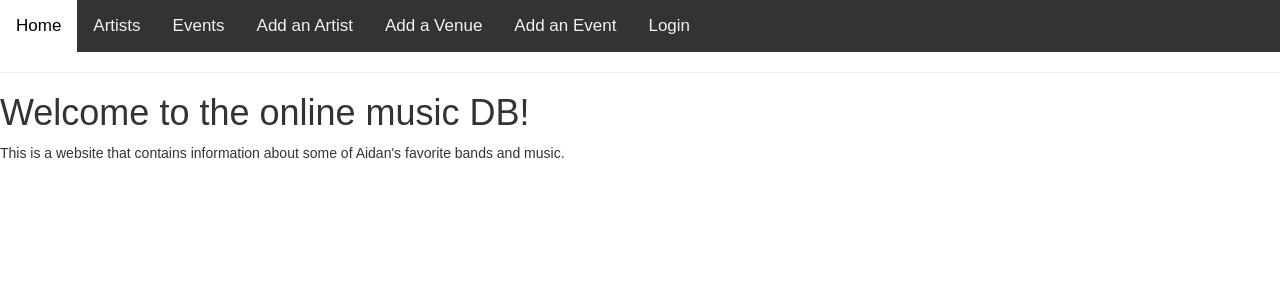
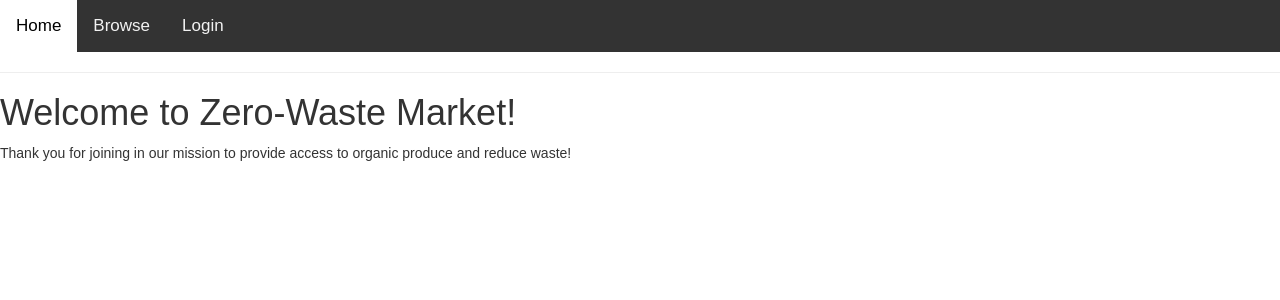
Before and after one commit to AidanD-boot/ZeroWasteMarket, a Flask app: page / in a window 1280 px wide. Shown: the top 300 px of the page. Run offline with Flask 2, Linux system fonts and the light colour scheme; parts of the project's set-up code (start-up, migrations or seed data) failed here and were passed over; some libraries are stand-ins or nearby versions.

Commit message:
Updated routes

```diff
--- a/app/models.py
+++ b/app/models.py
@@ -7,12 +7,6 @@ class Produce(db.Model):
     name = db.Column(db.Integer, primary_key=True)
     type = db.Column(db.String(64), index=True)
     quantity = db.Column(db.String(64), index=True)
-
-class Artist(db.Model):
-    id = db.Column(db.Integer, primary_key=True)
-    name = db.Column(db.String(64), index=True)
-    hometown = db.Column(db.String(64), index=True)
-    bio = db.Column(db.String(300), index=True)
 
 class User(db.Model,UserMixin):
     id = db.Column(db.Integer, primary_key=True)
--- a/app/routes.py
+++ b/app/routes.py
@@ -2,8 +2,8 @@ from flask import render_template, flash, redirect, url_for, request
 from flask_login import current_user, login_user, logout_user, login_required
 from werkzeug.urls import url_parse
 from app import app,db
-from app.forms import newArtistForm, RegistrationForm, LoginForm, newEventForm, newVenueForm
-from app.models import Artist,User,Event,Venue
+from app.forms import RegistrationForm, LoginForm
+from app.models import User
 
 
 @app.route('/')
@@ -11,60 +11,6 @@ from app.models import Artist,User,Event,Venue
 def index():
     return render_template('index.html', title='Home')
 
-@app.route('/browse')
-def artists():
-    artists = Artist.query.all()
-    return render_template('artists.html', artists=artists, title='Artists')
-
-@app.route('/artist/<name>')
-def artist(name):
-    artist = Artist.query.filter_by(name=name).first()
-    return render_template('artist.html', artist=artist, title='Artist')
-
-@app.route('/events')
-def events():
-    events = Event.query.all()
-    return render_template('events.html', events=events, title='Events')
-
-@app.route('/event/<name>')
-def event(name):
-    event = Event.query.filter_by(name=name).first()
-    return render_template('event.html', event=event, title='Event')
-
-@app.route('/addEvent', methods=['GET', 'POST'])
-@login_required
-def addEvent():
-    form = newEventForm()
-    if form.validate_on_submit():
-        event = Event(name=form.eventName.data, eventVenue=form.venue.data, dateTime=form.dateTime.data)
-        db.session.add(event)
-        db.session.commit()
-        return redirect(url_for('events'))
-    return render_template('addEvent.html', title='Add Venue', form=form)
-
-@app.route('/addVenue', methods=['GET', 'POST'])
-@login_required
-def addVenue():
-    form = newVenueForm()
-    if form.validate_on_submit():
-        flash('Venue submitted with name="{}" and location="{}"'.format(form.venueName.data, form.location.data))
-        venue = Venue(name=form.venueName.data, location=form.location.data)
-        db.session.add(venue)
-        db.session.commit()
-        return redirect(url_for('index'))
-    return render_template('addVenue.html', title='Add Venue', form=form)
-
-@app.route('/addArtist', methods=['GET', 'POST'])
-@login_required
-def addArtist():
-    form = newArtistForm()
-    if form.validate_on_submit():
-        flash('Artist submitted with name="{}", hometown="{}", and  bio="{}"'.format(form.artistName.data, form.hometown.data, form.bio.data))
-        artist = Artist(name=form.artistName.data, hometown=form.hometown.data, bio=form.bio.data)
-        db.session.add(artist)
-        db.session.commit()
-        return redirect(url_for('artists'))
-    return render_template('addArtist.html', title='Add Artist', form=form)
 
 @app.route('/register', methods=['GET','POST'])
 def register():
@@ -103,17 +49,6 @@ def logout():
     logout_user()
     return redirect(url_for('index'))
 
-@app.route('/populateDb')
-def populateDb():
-    a1 = Artist(name="Feed Me Jack", hometown="Oakland", bio="For about five years when they were active (from 2011 until 2016) they had released 4 eps on their own (e.g. via Bandcamp), and no other info around them actually.")
-    a2 = Artist(name="Space Carnival", hometown="Oneonta", bio="High energy disco/funk band that provides many favorited covers")
-    a3 = Artist(name="Peach Pit", hometown="Vancouver", bio="The Canadian band is led by singer and rhythm guitarist Neil Smith, lead guitarist Christopher Vanderkooy, bassist Peter Wilton, and drummer Mikey Pascuzzi. ... The band's music videos are produced by videographer Lester Lyons-Hookham.")
-    v1 = Venue(name="The Haunt", location="Ithaca")
-    v2 = Venue(name="Madison Square Garden", location="NYC")
-
-    db.session.add_all([a1,a2,a3,v1,v2])
-    db.session.commit()
-    return "DB populated"
 
 @app.route('/resetDb')
 def resetDb():
--- a/app/templates/base.html
+++ b/app/templates/base.html
@@ -34,15 +34,20 @@
     <body>
     <div class="topnav">
         <a href="/index">Home</a>
-        <a href="/artists">Artists</a>
-        <a href="/events">Events</a>
-        <a href="/addArtist">Add an Artist</a>
-        <a href="/addVenue">Add a Venue</a>
-        <a href="/addEvent">Add an Event</a>
+        <a href="/browse">Browse</a>
         {% if current_user.is_anonymous %}
         <a href="{{ url_for('login') }}">Login</a>
         {% else %}
-        <a href="{{ url_for('logout') }}">Logout</a>
+        <div class="dropdown">
+        <button class="btn btn-secondary dropdown-toggle" type="button" id="dropdownMenuButton" data-toggle="dropdown" aria-haspopup="true" aria-expanded="false">
+            Dropdown button
+        </button>
+            <div class="dropdown-menu" aria-labelledby="dropdownMenuButton">
+                <a class="dropdown-item" href="#">Action</a>
+                <a class="dropdown-item" href="#">Another action</a>
+                <a class="dropdown-item" href="#">Something else here</a>
+            </div>
+        </div>
         {% endif %}
     </div>
     <hr>
--- a/app/templates/index.html
+++ b/app/templates/index.html
@@ -1,5 +1,5 @@
 {% extends "base.html" %}
 {% block content %}
-        <h1>Welcome to the online music DB!</h1>
-        <div><p>This is a website that contains information about some of Aidan's favorite bands and music.</p></div>
+        <h1>Welcome to Zero-Waste Market!</h1>
+        <div><p>Thank you for joining in our mission to provide access to organic produce and reduce waste!</p></div>
 {% endblock %}
```
Also changed, not shown: app/forms.py (+1 -23 lines), app.db (deleted), musicProj.db (deleted).
